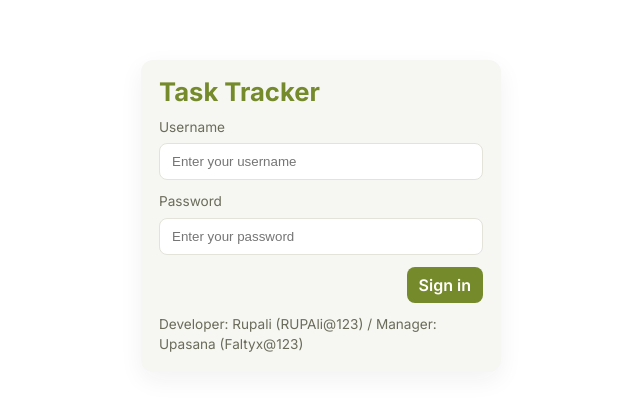
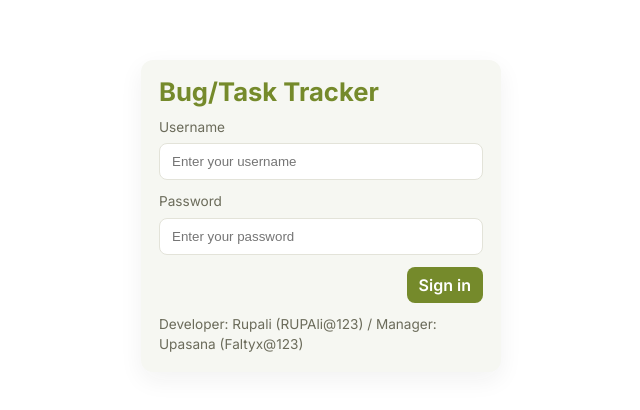
Before and after one commit to she-codes3298/Frontend_Assignment, a React (Vite) app in the folder Frontend_project/: page / in a window 1280 px wide. Shown: the part 184-594 px from the top of the page, without its empty margins (319-959 px from the left). Built offline with nearby package versions, Linux system fonts and the light colour scheme.

Commit message:
Update Login.jsx

```diff
--- a/Frontend_project/src/Pages/Login.jsx
+++ b/Frontend_project/src/Pages/Login.jsx
@@ -27,7 +27,7 @@ export default function Login({ onLogin }) {
   return (
     <div className="center-page">
       <form className="card login-card" onSubmit={submit}>
-        <h1 className="title">Task Tracker</h1>
+        <h1 className="title">Bug/Task Tracker</h1>
         <div className="field">
           <label>Username</label>
           <input
```
